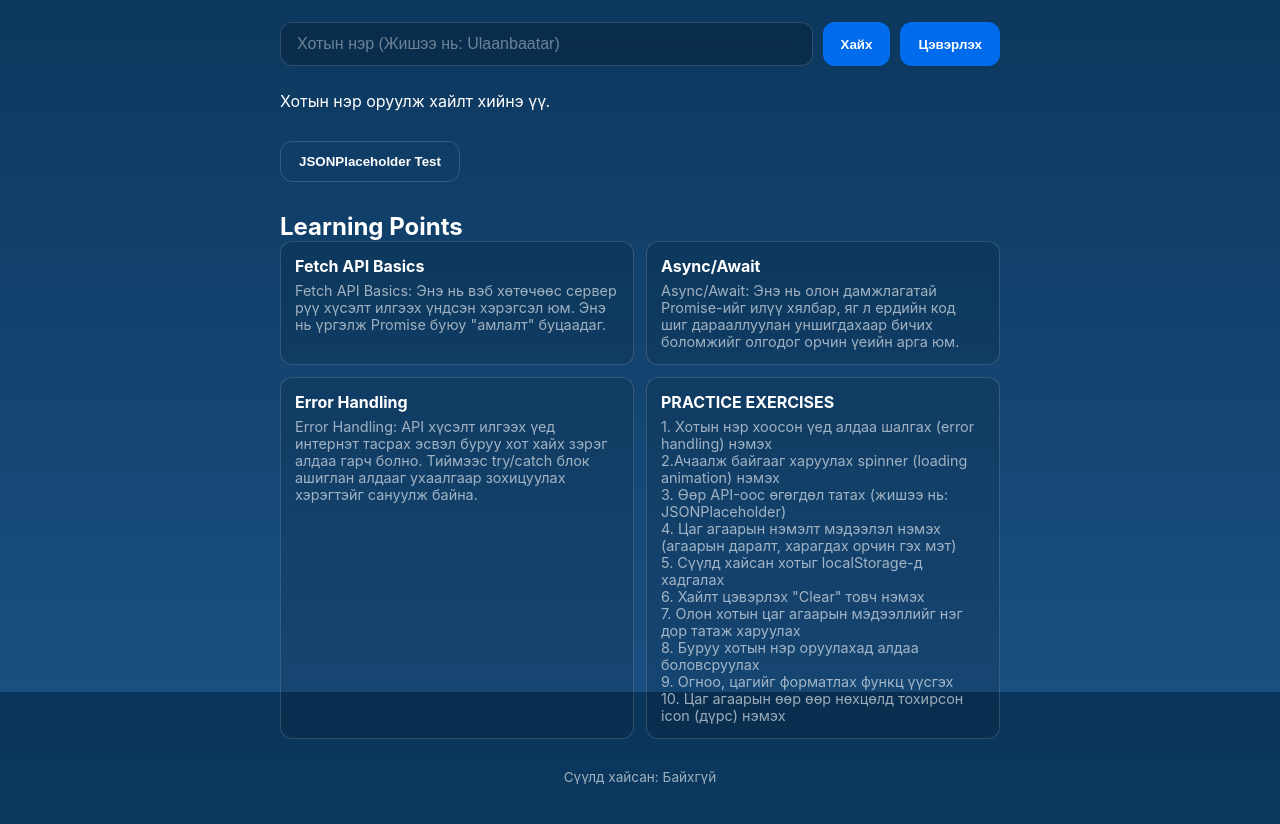
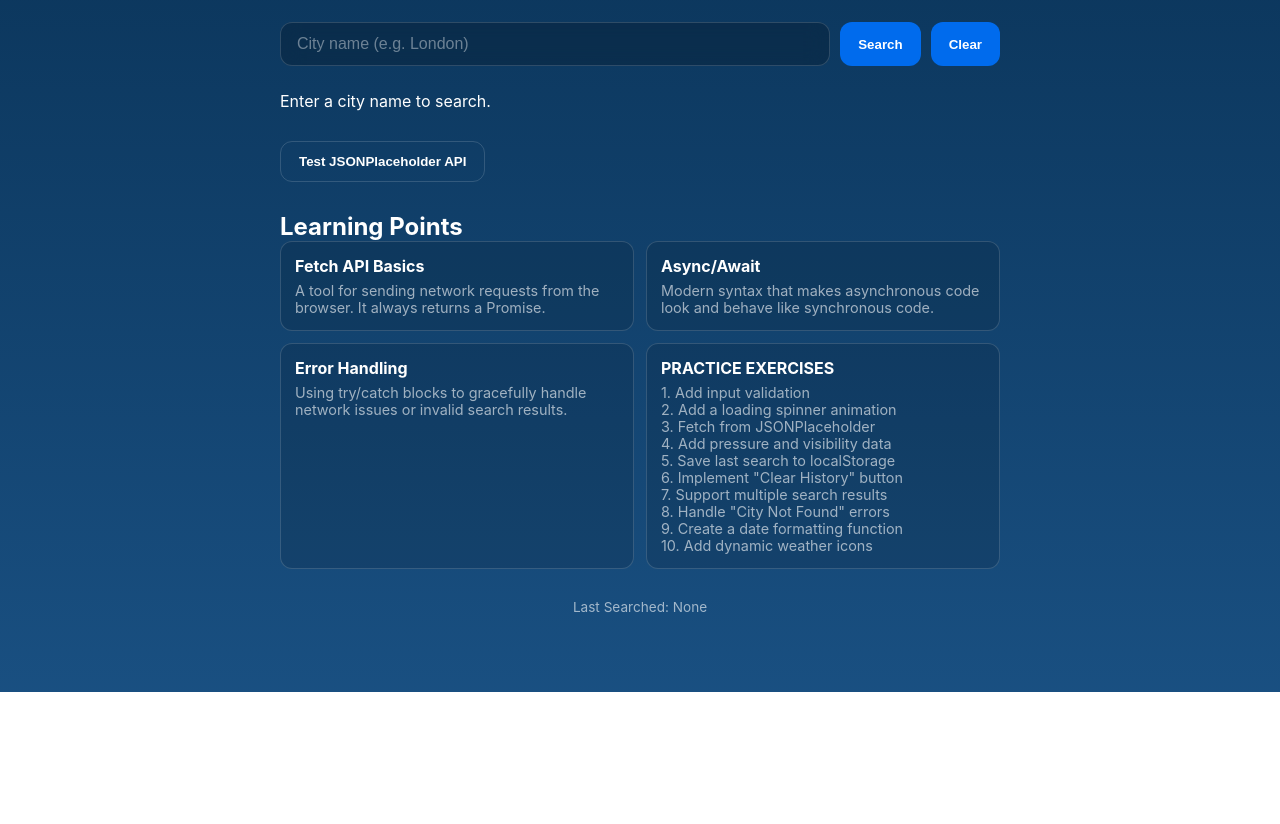
Before and after one commit to amkaamarsaikhan/weather-app, a plain HTML site: page index.html in a window 1280 px wide. Shown: the part 108-932 px from the top of the page. After the commit the page ends 800 px from the top, so only its background shows below. Drawn offline with Linux system fonts and the light colour scheme.

Commit message:
changed to English version

```diff
--- a/index.html
+++ b/index.html
@@ -1,5 +1,5 @@
 <!DOCTYPE html>
-<html lang="mn">
+<html lang="en">
 
 <head>
     <meta charset="UTF-8">
@@ -19,52 +19,50 @@
         <main>
             <section class="search-section">
                 <div class="input-group">
-                    <input type="text" id="cityInput" placeholder="Хотын нэр (Жишээ нь: Ulaanbaatar)"
+                    <input type="text" id="cityInput" placeholder="City name (e.g. London)"
                         autocomplete="off">
-                    <button id="fetchBtn" class="btn-primary">Хайх</button>
-                    <button id="clearBtn" class="btn-secondary">Цэвэрлэх</button>
+                    <button id="fetchBtn" class="btn-primary">Search</button>
+                    <button id="clearBtn" class="btn-secondary">Clear</button>
                 </div>
             </section>
 
             <section class="result-section" id="resultSection">
-                <div class="placeholder">Хотын нэр оруулж хайлт хийнэ үү.</div>
+                <div class="placeholder">Enter a city name to search.</div>
             </section>
 
             <section class="info-section">
-                <button id="testApiBtn" class="btn-outline">JSONPlaceholder Test</button>
+                <button id="testApiBtn" class="btn-outline">Test JSONPlaceholder API</button>
                 <div id="apiTestResult"></div>
             </section>
+
             <section class="info-section">
                 <h2>Learning Points</h2>
                 <div class="info-cards">
                     <div class="card">
                         <h3>Fetch API Basics</h3>
-                        <p>Fetch API Basics: Энэ нь вэб хөтөчөөс сервер рүү хүсэлт илгээх үндсэн хэрэгсэл юм. Энэ нь
-                            үргэлж Promise буюу "амлалт" буцаадаг.</p>
+                        <p>A tool for sending network requests from the browser. It always returns a Promise.</p>
                     </div>
                     <div class="card">
                         <h3>Async/Await</h3>
-                        <p>Async/Await: Энэ нь олон дамжлагатай Promise-ийг илүү хялбар, яг л ердийн код шиг
-                            дарааллуулан уншигдахаар бичих боломжийг олгодог орчин үеийн арга юм.</p>
+                        <p>Modern syntax that makes asynchronous code look and behave like synchronous code.</p>
                     </div>
                     <div class="card">
                         <h3>Error Handling</h3>
-                        <p>Error Handling: API хүсэлт илгээх үед интернэт тасрах эсвэл буруу хот хайх зэрэг алдаа гарч
-                            болно. Тиймээс try/catch блок ашиглан алдааг ухаалгаар зохицуулах хэрэгтэйг сануулж байна.
-                        </p>
+                        <p>Using try/catch blocks to gracefully handle network issues or invalid search results.</p>
                     </div>
                     <div class="card">
                         <h3>PRACTICE EXERCISES</h3>
-                        <p>1. Хотын нэр хоосон үед алдаа шалгах (error handling) нэмэх<br>
-                            2.Ачаалж байгааг харуулах spinner (loading animation) нэмэх<br>
-                            3. Өөр API-оос өгөгдөл татах (жишээ нь: JSONPlaceholder)<br>
-                            4. Цаг агаарын нэмэлт мэдээлэл нэмэх (агаарын даралт, харагдах орчин гэх мэт)<br>
-                            5. Сүүлд хайсан хотыг localStorage-д хадгалах<br>
-                            6. Хайлт цэвэрлэх "Clear" товч нэмэх<br>
-                            7. Олон хотын цаг агаарын мэдээллийг нэг дор татаж харуулах<br>
-                            8. Буруу хотын нэр оруулахад алдаа боловсруулах<br>
-                            9. Огноо, цагийг форматлах функц үүсгэх<br>
-                            10. Цаг агаарын өөр өөр нөхцөлд тохирсон icon (дүрс) нэмэх
+                        <p>
+                            1. Add input validation<br>
+                            2. Add a loading spinner animation<br>
+                            3. Fetch from JSONPlaceholder<br>
+                            4. Add pressure and visibility data<br>
+                            5. Save last search to localStorage<br>
+                            6. Implement "Clear History" button<br>
+                            7. Support multiple search results<br>
+                            8. Handle "City Not Found" errors<br>
+                            9. Create a date formatting function<br>
+                            10. Add dynamic weather icons
                         </p>
                     </div>
                 </div>
@@ -72,11 +70,10 @@
         </main>
 
         <footer>
-            <p>Сүүлд хайсан: <span id="lastSearched">Байхгүй</span></p>
+            <p>Last Searched: <span id="lastSearched">None</span></p>
         </footer>
     </div>
 
     <script src="script.js"></script>
 </body>
-
 </html>
--- a/script.js
+++ b/script.js
@@ -25,22 +25,22 @@ window.onload = () => {
 
 // 10. Weather Icons болон тайлбар (WMO Code)
 const weatherInfo = {
-    0: { desc: 'Цэлмэг тэнгэр', icon: '☀️' },
-    1: { desc: 'Голдуу цэлмэг', icon: '🌤' },
-    2: { desc: 'Хагас үүлэрхэг', icon: '⛅' },
-    3: { desc: 'Үүлэрхэг', icon: '☁️' },
-    45: { desc: 'Манантай', icon: '🌫️' },
-    61: { desc: 'Бага зэргийн бороо', icon: '🌧️' },
-    63: { desc: 'Бороотой', icon: '🌧️' },
-    71: { desc: 'Бага зэргийн цас', icon: '🌨️' },
-    95: { desc: 'Аянгатай бороо', icon: '⛈️' }
+    0: { desc: 'Clear sky', icon: '☀️' },
+    1: { desc: 'Mainly clear', icon: '🌤' },
+    2: { desc: 'Partly cloudy', icon: '⛅' },
+    3: { desc: 'Cloudy', icon: '☁️' },
+    45: { desc: 'Foggy', icon: '🌫️' },
+    61: { desc: 'Slight rain', icon: '🌧️' },
+    63: { desc: 'Rainy', icon: '🌧️' },
+    71: { desc: 'Slight snow', icon: '🌨️' },
+    95: { desc: 'Thunderstorm', icon: '⛈️' }
 };
 
 // 2. Loading анимейшн харуулах
 function showLoading() {
     // Өмнөх loader байгаа эсэхийг шалгаад байвал устгах
     removeLoader();
-    resultSection.insertAdjacentHTML('afterbegin', '<div id="loader" class="loading" style="text-align: center; padding: 20px;">Уншиж байна...</div>');
+    resultSection.insertAdjacentHTML('afterbegin', '<div id="loader" class="loading" style="text-align: center; padding: 20px;">Loading...</div>');
 }
 
 // Loader-ийг аюулгүй устгах функц (Таны алдааг засах гол хэсэг)
@@ -53,7 +53,7 @@ function removeLoader() {
 
 // 8. Алдаа барих функц
 function showError(msg) {
-    alert(`Алдаа: ${msg}`);
+    alert(`Error: ${msg}`);
     removeLoader(); // Алдаа гарсан үед loader-ийг заавал устгана
 }
 
@@ -62,7 +62,7 @@ async function fetchWeatherData(cityName) {
     try {
         // 1. Хоосон утга шалгах
         if (!cityName) {
-            showError("Хотын нэр оруулна уу!");
+            showError("Please enter a city name!");
             return;
         }
 
@@ -74,7 +74,7 @@ async function fetchWeatherData(cityName) {
 
         // 8. Буруу хотын нэр шалгах
         if (!geoData.results || geoData.results.length === 0) {
-            throw new Error(`"${cityName}" нэртэй хот олдсонгүй.`);
+            throw new Error(`City "${cityName}" not found.`);
         }
 
         const loc = geoData.results[0];
@@ -83,7 +83,7 @@ async function fetchWeatherData(cityName) {
         const weatherUrl = `https://api.open-meteo.com/v1/forecast?latitude=${loc.latitude}&longitude=${loc.longitude}&current=temperature_2m,relative_humidity_2m,surface_pressure,visibility,wind_speed_10m,weather_code&temperature_unit=celsius`;
 
         const weatherRes = await fetch(weatherUrl);
-        if (!weatherRes.ok) throw new Error("Цаг агаарын сервер хариу өгсөнгүй.");
+        if (!weatherRes.ok) throw new Error("Weather server not responding.");
 
         const wData = await weatherRes.json();
 
@@ -104,7 +104,7 @@ async function fetchWeatherData(cityName) {
 
 // 7. Олон хотын мэдээллийг жагсааж харуулах
 function renderWeatherCard(name, country, data) {
-    const info = weatherInfo[data.weather_code] || { desc: 'Тодорхойгүй', icon: '🌈' };
+    const info = weatherInfo[data.weather_code] || { desc: 'Unknown', icon: '🌈' };
 
     const cardHtml = `
         <div class="weather-card" style="background: var(--glass-bg); backdrop-filter: blur(20px); -webkit-backdrop-filter: blur(20px); border: 1px solid var(--glass-border); border-radius: 24px; padding: 25px; box-shadow: 0 15px 35px rgba(0, 0, 0, 0.2); animation: slideUp 0.6s ease; margin-bottom: 20px;">
@@ -115,11 +115,11 @@ function renderWeatherCard(name, country, data) {
                 </div>
                 <div style="font-size: 2.5rem; font-weight: bold;">${Math.round(data.temperature_2m)}°C</div>
             </div>
-            <div style="display: grid; grid-template-columns: repeat(2, 1fr); gap: 10px; margin-top: 15px; border-top: 1px solid #ddd; padding-top: 10px;">
-                <div><small>Чийгшил:</small> <strong>${data.relative_humidity_2m}%</strong></div>
-                <div><small>Салхи:</small> <strong>${data.wind_speed_10m} м/с</strong></div>
-                <div><small>Даралт:</small> <strong>${Math.round(data.surface_pressure)} hPa</strong></div>
-                <div><small>Үзэгдэх орчин:</small> <strong>${(data.visibility / 1000).toFixed(1)} км</strong></div>
+            <div class="weather-details" style="margin-top: 15px; border-top: 1px solid var(--glass-border); padding-top: 15px;">
+                <div class="detail-item"><span>Humidity</span><br><strong>${data.relative_humidity_2m}%</strong></div>
+                <div class="detail-item"><span>Wind</span><br><strong>${data.wind_speed_10m} m/s</strong></div>
+                <div class="detail-item"><span>Pressure</span><br><strong>${Math.round(data.surface_pressure)} hPa</strong></div>
+                <div class="detail-item"><span>Visibility</span><br><strong>${(data.visibility / 1000).toFixed(1)} km</strong></div>
             </div>
         </div>
     `;
```
Also changed, not shown: 1 other file.
